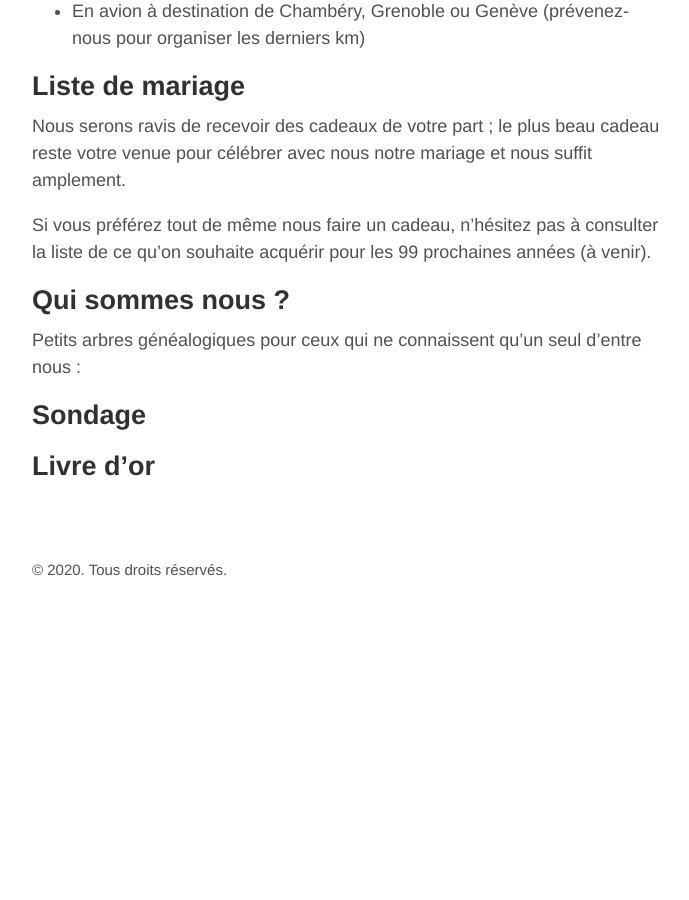
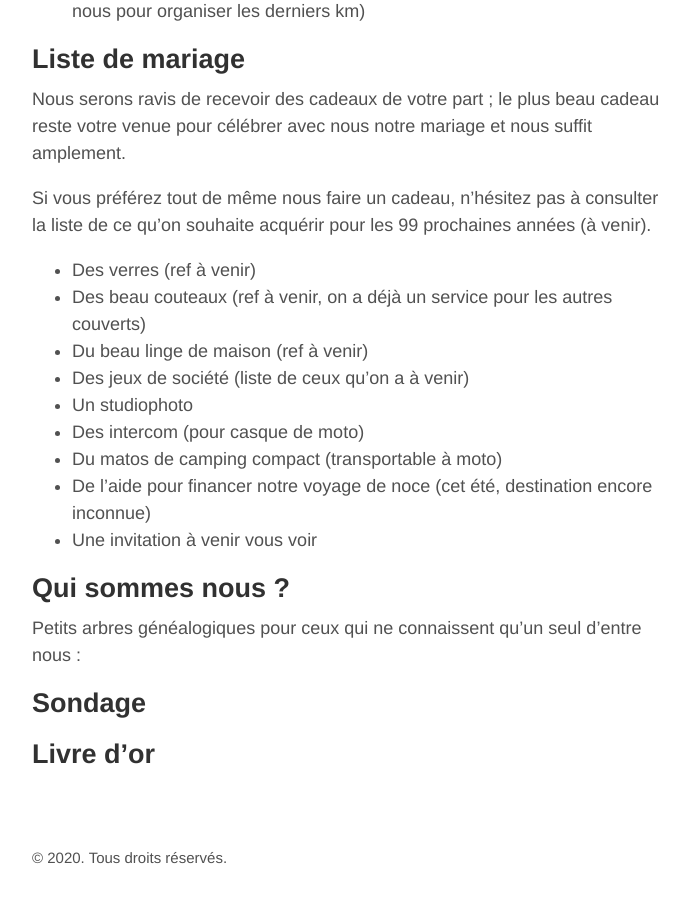
Before and after one commit to francoismarceau/blog, a Jekyll site: the page built from index.md, in a window 1280 px wide and 900 px high, scrolled down 2526 px. Shown: the whole window, without its empty margins (293-982 px from the left). Built offline with Jekyll 4.4.1, drawn with Linux system fonts in a browser that asks for light colours; before the commit the page ends 3145 px from its top, so only the background shows below that; some of the changed text lies outside the part shown.

Commit message:
modif liste

```diff
--- a/index.md
+++ b/index.md
@@ -44,9 +44,9 @@ Le dimanche on range et on se dit à la prochaine !
 
 ## Où loger ?
 De nombreux logements sont disponibles à proximité, dans des gammes de prix assez larges.
+* [Camping du Clos Saint Jean](https://www.campingclosdonjean.com/) à Menthon (le plus proche!)
 * [Camping Horizon à Talloire](http://www.camping-horizon.fr/index.htm) qu'on peut réserver sur [SecureHoliday](https://premium.secureholiday.net/fr/4180/)
 * Camping au Cœur des Prés : 04 50 60 71 87
-Malheureusement le Camping de Menthon ne sera pas encore ouvert à ces dates là.
 * Un [Airbnb](https://www.airbnb.fr/s/Menthon~Saint~Bernard--France/homes?refinement_paths%5B%5D=%2Fhomes&current_tab_id=home_tab&selected_tab_id=home_tab&source=mc_search_bar&click_referer=t%3ASEE_ALL%7Csid%3Afd6573b7-eaff-4a36-a0e0-ca05c28d7650%7Cst%3ALANDING_PAGE_MARQUEE&ne_lat=45.90271147982516&ne_lng=6.254606644672208&sw_lat=45.83505848749692&sw_lng=6.169462601703458&zoom=13&search_by_map=true&search_type=unknown&screen_size=large&hide_dates_and_guests_filters=false&checkin=2020-05-21&checkout=2020-05-24&adults=1) à proximité
 * Des [chambres d'hôte](https://www.chambres-hotes.fr/chambres-hotes-search.html?mots_cles=Menthon%20Saint-Bernard&id_ville=32487&lat_lon_centre=45.840794,6.216505&rayon=6&date_arrivee=21%2F05%2F2020&date_depart=24%2F05%2F2020&nb_adultes=1&nb_enfants=0&nb_personnes=1&nb_chambres=1&prix_mini=&prix_maxi=&capa_max_ch_famille=&section_site_default=chambreshotes&s=1)
 * Ou encore une [chambre d'hotel](https://www.viamichelin.fr/web/Hotels?geoboundaries=45.8397429,6.1701107:45.8836155,6.2319088)
@@ -77,6 +77,17 @@ Nous serons ravis de recevoir des cadeaux de votre part ; le plus beau cadeau re
 
 Si vous préférez tout de même nous faire un cadeau, n'hésitez pas à consulter la liste de ce qu'on souhaite acquérir pour les 99 prochaines années (à venir).
 
+* Des verres (ref à venir)
+* Des beau couteaux (ref à venir, on a déjà un service pour les autres couverts)
+* Du beau linge de maison (ref à venir)
+* Des jeux de société (liste de ceux qu'on a à venir)
+* Un studiophoto
+* Des intercom (pour casque de moto)
+* Du matos de camping compact (transportable à moto)
+* De l'aide pour financer notre voyage de noce (cet été, destination encore inconnue)
+* Une invitation à venir vous voir
+
+
 ## Qui sommes nous ?
 Petits arbres généalogiques pour ceux qui ne connaissent qu'un seul d'entre nous :
 
```
Also changed, not shown: about.md (+1 -1 lines).
